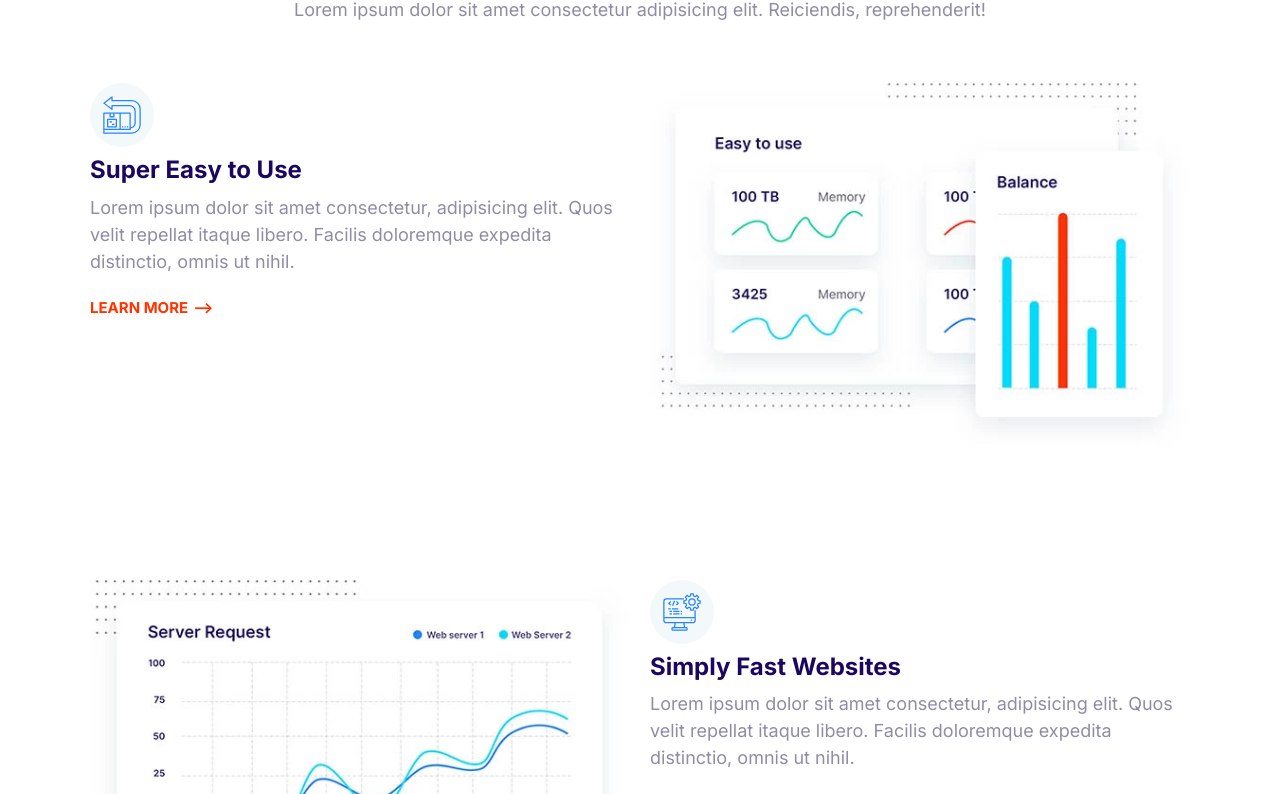
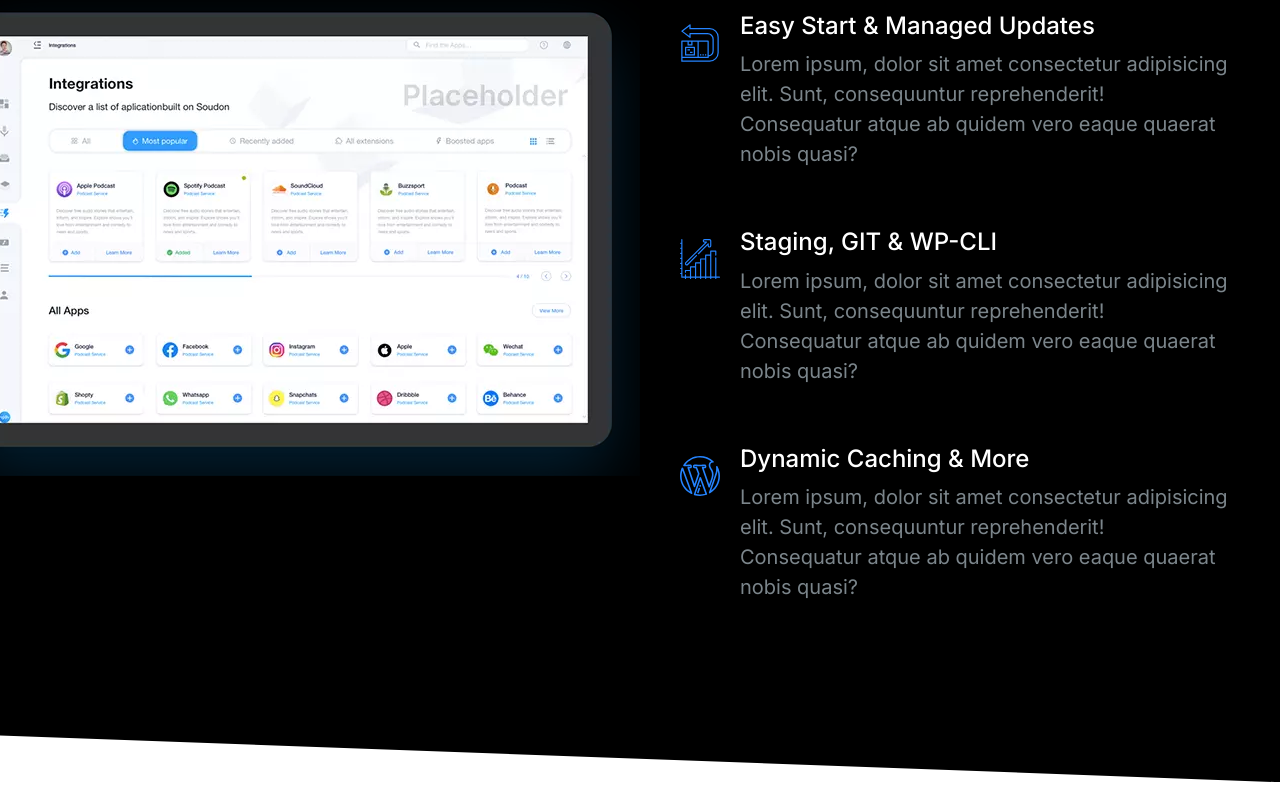
Before and after one commit to PatrikMajcher/moshify, a plain HTML site: page index.html in a window 1280 px wide. Shown: the part 151-945 px from the top of the page. Drawn offline with Linux system fonts and the light colour scheme.

Commit message:
Added showcase block

```diff
--- a/css/styles.css
+++ b/css/styles.css
@@ -14,6 +14,11 @@
 }
 
 /* Typography */
+::selection {
+   background: var(--color-primary);
+   color: #fff;
+}
+
 html {
    font-size: 62.5%;
 }
@@ -42,6 +47,7 @@
 
 h3 {
    font-size: 3rem;
+   font-weight: 500;
 
 }
 
@@ -133,7 +139,7 @@
 .list {
    list-style: none;
    padding-left: 0;
-   color: var(--color-headings);
+
 
 }
 
@@ -145,6 +151,7 @@
 .list--tick {
    list-style-image: url(../images/tick.svg);
    padding-left: 3rem;
+   color: var(--color-headings);
 }
 
 .list--tick .list__item {
@@ -409,6 +416,7 @@
 
 .media {
    display: flex;
+   margin-bottom: 4rem;
 
 }
 .media__title {
@@ -619,7 +627,7 @@
  }
 
  .block--skewed-right {
-   clip-path: polygon(0% 0%, 100% 0%, 100% 100%, 0% 80%);
+   clip-path: polygon(0% 0%, 100% 0%, 100% 100%, 0% 95%);
    padding-bottom: calc(var(--padding-vertical) + 4rem);
  }
 
@@ -782,3 +790,40 @@
 .feature:first-of-type {
    margin-top: 6rem;
 }
+
+/* Showcase Block */
+.block--showcase {
+   font-size: 2rem;
+}
+
+.showcase__image > img {
+   width: 100%;
+}
+
+.showcase-header {
+   text-align: center;
+   margin-bottom: 4rem;
+}
+
+.showcase__heading{
+   color: #fff;
+}
+
+.block--showcase .grid {
+   gap: 4rem
+}
+
+@media screen and (min-width: 768px) {
+.showcase__image {
+   justify-self: end;
+}
+
+.block--showcase .grid {
+   grid-template-columns: 50% 50%;
+}
+
+.showcase__image > img {
+   width: auto;
+   max-width: 700px;
+}
+}
--- a/index.html
+++ b/index.html
@@ -14,127 +14,86 @@
     <link rel="stylesheet" href="css/styles.css" />
   </head>
   <body>
-    <section class="block container block__feature">
-      <header class="block__header">
-        <h2>Host on the Cloud to Keep Growing</h2>
-        <p>
-          Lorem ipsum dolor sit amet consectetur adipisicing elit. Reiciendis,
-          reprehenderit!
-        </p>
+    <section class="block block--dark block--skewed-right block--showcase">
+      <header class="showcase-header">
+        <h2 class="block__heading">User-friendly Control Panel</h2>
       </header>
 
-      <article class="grid grid--1x2 feature">
-        <div class="feature__content">
-          <span class="icon-container">
+      <div class="container grid grid--1x2">
+        <picture class="showcase__image">
+          <source
+            type="image/webp"
+            srcset="images/ipad.webp 1x, images/ipad@2x.webp 2x"
+          />
+          <source
+            type="image/png"
+            srcset="images/ipad.png 1x, images/ipad@2x.png 2x"
+          />
+          <img src="images/ipad.png" alt="" />
+        </picture>
+
+        <ul class="list">
+          <li>
+            <div class="media">
+              <div class="media__image">
                 <svg class="icon icon--primary">
                   <use xlink:href="images/sprite.svg#easy"></use>
                 </svg>
-          </span>
-          <h3 class="feature__heading">Super Easy to Use</h3>
+              </div>
+              <div class="media__body">
+                <h3 class="media__title showcase__heading">
+                  Easy Start & Managed Updates
+                </h3>
                 <p>
-            Lorem ipsum dolor sit amet consectetur, adipisicing elit. Quos velit
-            repellat itaque libero. Facilis doloremque expedita distinctio,
-            omnis ut nihil.
+                  Lorem ipsum, dolor sit amet consectetur adipisicing elit.
+                  Sunt, consequuntur reprehenderit! Consequatur atque ab quidem
+                  vero eaque quaerat nobis quasi?
                 </p>
-          <a href="#" class="link-arrow">Learn More</a>
               </div>
+            </div>
+          </li>
 
-        <picture>
-          <source
-            type="image/webp"
-            srcset="images/easy.webp 1x, images/easy@2x.webp 2x"
-          />
-          <source
-            type="image/jpg"
-            srcset="images/easy.jpg 1x, images/easy@2x.jpg 2x"
-          />
-          <img class="feature__image" src="images/easy@2x.jpg" alt="" />
-        </picture>
-      </article>
+          <li>
+            <div class="media">
+              <div class="media__image">
+                <svg class="icon icon--primary">
+                  <use xlink:href="images/sprite.svg#growth"></use>
+                </svg>
+              </div>
+              <div class="media__body">
+                <h3 class="media__title showcase__heading">
+                  Staging, GIT & WP-CLI
+                </h3>
+                <p>
+                  Lorem ipsum, dolor sit amet consectetur adipisicing elit.
+                  Sunt, consequuntur reprehenderit! Consequatur atque ab quidem
+                  vero eaque quaerat nobis quasi?
+                </p>
+              </div>
+            </div>
+          </li>
 
-      <article class="grid grid--1x2 feature">
-        <picture>
-          <source
-            type="image/webp"
-            srcset="images/fast.webp 1x, images/fast@2x.webp 2x"
-          />
-          <source
-            type="image/jpg"
-            srcset="images/fast.jpg 1x, images/fast@2x.jpg 2x"
-          />
-          <img class="feature__image" src="images/fast@2x.jpg" alt="" />
-        </picture>
-        <div class="feature__content">
-          <span class="icon-container">
-            <svg class="icon icon--primary">
-              <use xlink:href="images/sprite.svg#computer"></use>
-            </svg>
-          </span>
-          <h3 class="feature__heading">Simply Fast Websites</h3>
-          <p>
-            Lorem ipsum dolor sit amet consectetur, adipisicing elit. Quos velit
-            repellat itaque libero. Facilis doloremque expedita distinctio,
-            omnis ut nihil.
-          </p>
-          <a href="#" class="link-arrow">Learn More</a>
-        </div>
-      </article>
-
-      <article class="grid grid--1x2 feature">
-        <div class="feature__content">
-          <span class="icon-container">
+          <li>
+            <div class="media">
+              <div class="media__image">
                 <svg class="icon icon--primary">
                   <use xlink:href="images/sprite.svg#wordpress"></use>
                 </svg>
-          </span>
-          <h3 class="feature__heading">Wordpress Made Easy</h3>
+              </div>
+              <div class="media__body">
+                <h3 class="media__title showcase__heading">
+                  Dynamic Caching & More
+                </h3>
                 <p>
-            Lorem ipsum dolor sit amet consectetur, adipisicing elit. Quos velit
-            repellat itaque libero. Facilis doloremque expedita distinctio,
-            omnis ut nihil.
+                  Lorem ipsum, dolor sit amet consectetur adipisicing elit.
+                  Sunt, consequuntur reprehenderit! Consequatur atque ab quidem
+                  vero eaque quaerat nobis quasi?
                 </p>
-          <a href="#" class="link-arrow">Learn More</a>
               </div>
-        <picture>
-          <source
-            type="image/webp"
-            srcset="images/wordpress.webp 1x, images/wordpress@2x.webp 2x"
-          />
-          <source
-            type="image/jpg"
-            srcset="images/wordpress.jpg 1x, images/wordpress@2x.jpg 2x"
-          />
-          <img class="feature__image" src="images/wordpress@2x.jpg" alt="" />
-        </picture>
-      </article>
-
-      <article class="grid grid--1x2 feature">
-        <picture>
-          <source
-            type="image/webp"
-            srcset="images/support.webp 1x, images/support@2x.webp 2x"
-          />
-          <source
-            type="image/jpg"
-            srcset="images/support.jpg 1x, images/support@2x.jpg 2x"
-          />
-          <img class="feature__image" src="images/support@2x.jpg" alt="" />
-        </picture>
-        <div class="feature__content">
-          <span class="icon-container">
-            <svg class="icon icon--primary">
-              <use xlink:href="images/sprite.svg#settings"></use>
-            </svg>
-          </span>
-          <h3 class="feature__heading">24/7 Expert Support</h3>
-          <p>
-            Lorem ipsum dolor sit amet consectetur, adipisicing elit. Quos velit
-            repellat itaque libero. Facilis doloremque expedita distinctio,
-            omnis ut nihil.
-          </p>
-          <a href="#" class="link-arrow">Learn More</a>
             </div>
-      </article>
+          </li>
+        </ul>
+      </div>
     </section>
 
     <script src="js/main.js"></script>
```
Also changed, not shown: components/showcase_block.html (added, +81 -0 lines), images/ipad.png (added), images/ipad.webp (added), images/ipad@2x.png (added), images/ipad@2x.webp (added). Lines whose indentation alone changed are shown as unchanged.
